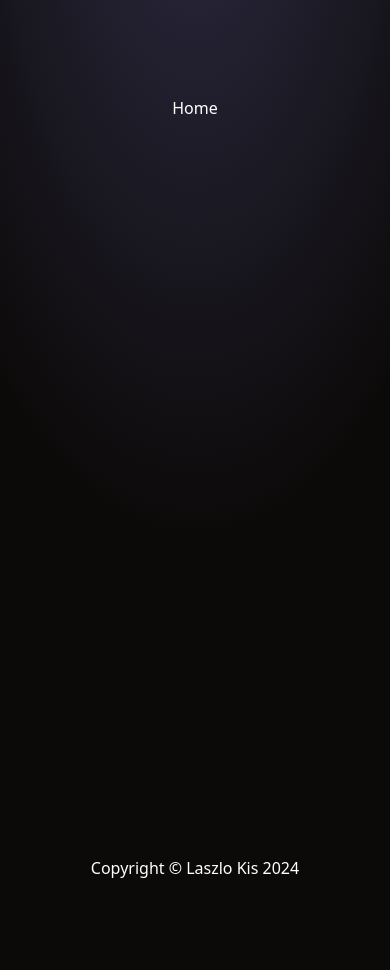
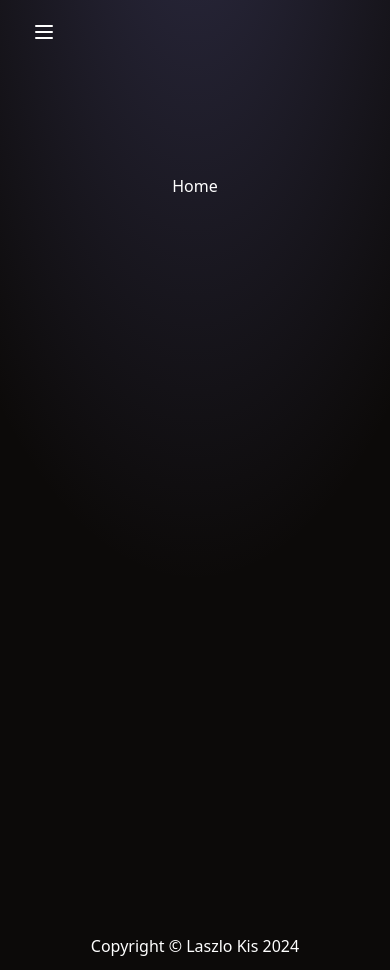
Before and after one commit to ev0clu/portfolio, a Next.js app: page / in a window 390 px wide. Before the commit the page ends 892 px from the top, so only its background shows below. Built offline with nearby package versions, Linux system fonts and the light colour scheme.

Commit message:
Header component has been prepared

```diff
--- a/src/app/layout.tsx
+++ b/src/app/layout.tsx
@@ -4,6 +4,7 @@
 import { cn } from "@/lib/utils";
 import { ThemeProvider } from "@/components/ThemeProvider";
 import { siteConfig } from "@/config/site";
+import Header from "@/components/Header";
 import Footer from "@/components/Footer";
 
 const fontSans = FontSans({
@@ -90,6 +91,7 @@
           enableSystem
           disableTransitionOnChange
         >
+          <Header />
           <main className="container flex-1">{children}</main>
           <Footer />
         </ThemeProvider>
--- /dev/null
+++ b/src/components/Header.tsx
@@ -0,0 +1,13 @@
+import MainNav from "./Header/MainNav";
+import MobileNav from "./Header/MobileNav";
+
+const Header = () => {
+  return (
+    <header className="container mb-2 py-5">
+      <MainNav />
+      <MobileNav />
+    </header>
+  );
+};
+
+export default Header;
--- /dev/null
+++ b/src/components/Header/MainNav.tsx
@@ -0,0 +1,20 @@
+import Image from "next/image";
+import { navConfig } from "@/config/nav";
+import Link from "next/link";
+
+const MainNav = () => {
+  return (
+    <div className="flex flex-row items-center justify-between">
+      <Link href={"/"} className="hidden sm:block">
+        <Image src="/logo.svg" width={20} height={20} alt="Logo" />
+      </Link>
+      <ul className="hidden flex-row gap-3 sm:flex">
+        {navConfig.map((element) => (
+          <li key={element}>{element}</li>
+        ))}
+      </ul>
+    </div>
+  );
+};
+
+export default MainNav;
--- /dev/null
+++ b/src/components/Header/MobileNav.tsx
@@ -0,0 +1,41 @@
+"use client";
+
+import { useState } from "react";
+import {
+  Sheet,
+  SheetContent,
+  SheetDescription,
+  SheetTitle,
+  SheetTrigger,
+} from "@/components/ui/sheet";
+import { Button } from "../ui/button";
+import { Menu } from "lucide-react";
+import { navConfig } from "@/config/nav";
+
+const MobileNav = () => {
+  const [open, setOpen] = useState(false);
+
+  return (
+    <Sheet open={open} onOpenChange={setOpen}>
+      <SheetTrigger asChild>
+        <Button
+          variant="ghost"
+          className="mr-2 h-6 px-0 py-0 text-base hover:bg-transparent focus-visible:bg-transparent focus-visible:ring-0 focus-visible:ring-offset-0 sm:hidden"
+        >
+          <Menu />
+        </Button>
+      </SheetTrigger>
+      <SheetTitle className="sr-only"></SheetTitle>
+      <SheetDescription className="sr-only"></SheetDescription>
+      <SheetContent side={"left"} className="px-8 py-3">
+        {navConfig.map((element) => (
+          <li key={element} className="list-none">
+            {element}
+          </li>
+        ))}
+      </SheetContent>
+    </Sheet>
+  );
+};
+
+export default MobileNav;
--- /dev/null
+++ b/src/components/ui/button.tsx
@@ -0,0 +1,56 @@
+import * as React from "react"
+import { Slot } from "@radix-ui/react-slot"
+import { cva, type VariantProps } from "class-variance-authority"
+
+import { cn } from "@/lib/utils"
+
+const buttonVariants = cva(
+  "inline-flex items-center justify-center whitespace-nowrap rounded-md text-sm font-medium ring-offset-background transition-colors focus-visible:outline-none focus-visible:ring-2 focus-visible:ring-ring focus-visible:ring-offset-2 disabled:pointer-events-none disabled:opacity-50",
+  {
+    variants: {
+      variant: {
+        default: "bg-primary text-primary-foreground hover:bg-primary/90",
+        destructive:
+          "bg-destructive text-destructive-foreground hover:bg-destructive/90",
+        outline:
+          "border border-input bg-background hover:bg-accent hover:text-accent-foreground",
+        secondary:
+          "bg-secondary text-secondary-foreground hover:bg-secondary/80",
+        ghost: "hover:bg-accent hover:text-accent-foreground",
+        link: "text-primary underline-offset-4 hover:underline",
+      },
+      size: {
+        default: "h-10 px-4 py-2",
+        sm: "h-9 rounded-md px-3",
+        lg: "h-11 rounded-md px-8",
+        icon: "h-10 w-10",
+      },
+    },
+    defaultVariants: {
+      variant: "default",
+      size: "default",
+    },
+  }
+)
+
+export interface ButtonProps
+  extends React.ButtonHTMLAttributes<HTMLButtonElement>,
+    VariantProps<typeof buttonVariants> {
+  asChild?: boolean
+}
+
+const Button = React.forwardRef<HTMLButtonElement, ButtonProps>(
+  ({ className, variant, size, asChild = false, ...props }, ref) => {
+    const Comp = asChild ? Slot : "button"
+    return (
+      <Comp
+        className={cn(buttonVariants({ variant, size, className }))}
+        ref={ref}
+        {...props}
+      />
+    )
+  }
+)
+Button.displayName = "Button"
+
+export { Button, buttonVariants }
--- /dev/null
+++ b/src/components/ui/sheet.tsx
@@ -0,0 +1,140 @@
+"use client"
+
+import * as React from "react"
+import * as SheetPrimitive from "@radix-ui/react-dialog"
+import { cva, type VariantProps } from "class-variance-authority"
+import { X } from "lucide-react"
+
+import { cn } from "@/lib/utils"
+
+const Sheet = SheetPrimitive.Root
+
+const SheetTrigger = SheetPrimitive.Trigger
+
+const SheetClose = SheetPrimitive.Close
+
+const SheetPortal = SheetPrimitive.Portal
+
+const SheetOverlay = React.forwardRef<
+  React.ElementRef<typeof SheetPrimitive.Overlay>,
+  React.ComponentPropsWithoutRef<typeof SheetPrimitive.Overlay>
+>(({ className, ...props }, ref) => (
+  <SheetPrimitive.Overlay
+    className={cn(
+      "fixed inset-0 z-50 bg-black/80  data-[state=open]:animate-in data-[state=closed]:animate-out data-[state=closed]:fade-out-0 data-[state=open]:fade-in-0",
+      className
+    )}
+    {...props}
+    ref={ref}
+  />
+))
+SheetOverlay.displayName = SheetPrimitive.Overlay.displayName
+
+const sheetVariants = cva(
+  "fixed z-50 gap-4 bg-background p-6 shadow-lg transition ease-in-out data-[state=open]:animate-in data-[state=closed]:animate-out data-[state=closed]:duration-300 data-[state=open]:duration-500",
+  {
+    variants: {
+      side: {
+        top: "inset-x-0 top-0 border-b data-[state=closed]:slide-out-to-top data-[state=open]:slide-in-from-top",
+        bottom:
+          "inset-x-0 bottom-0 border-t data-[state=closed]:slide-out-to-bottom data-[state=open]:slide-in-from-bottom",
+        left: "inset-y-0 left-0 h-full w-3/4 border-r data-[state=closed]:slide-out-to-left data-[state=open]:slide-in-from-left sm:max-w-sm",
+        right:
+          "inset-y-0 right-0 h-full w-3/4  border-l data-[state=closed]:slide-out-to-right data-[state=open]:slide-in-from-right sm:max-w-sm",
+      },
+    },
+    defaultVariants: {
+      side: "right",
+    },
+  }
+)
+
+interface SheetContentProps
+  extends React.ComponentPropsWithoutRef<typeof SheetPrimitive.Content>,
+    VariantProps<typeof sheetVariants> {}
+
+const SheetContent = React.forwardRef<
+  React.ElementRef<typeof SheetPrimitive.Content>,
+  SheetContentProps
+>(({ side = "right", className, children, ...props }, ref) => (
+  <SheetPortal>
+    <SheetOverlay />
+    <SheetPrimitive.Content
+      ref={ref}
+      className={cn(sheetVariants({ side }), className)}
+      {...props}
+    >
+      {children}
+      <SheetPrimitive.Close className="absolute right-4 top-4 rounded-sm opacity-70 ring-offset-background transition-opacity hover:opacity-100 focus:outline-none focus:ring-2 focus:ring-ring focus:ring-offset-2 disabled:pointer-events-none data-[state=open]:bg-secondary">
+        <X className="h-4 w-4" />
+        <span className="sr-only">Close</span>
+      </SheetPrimitive.Close>
+    </SheetPrimitive.Content>
+  </SheetPortal>
+))
+SheetContent.displayName = SheetPrimitive.Content.displayName
+
+const SheetHeader = ({
+  className,
+  ...props
+}: React.HTMLAttributes<HTMLDivElement>) => (
+  <div
+    className={cn(
+      "flex flex-col space-y-2 text-center sm:text-left",
+      className
+    )}
+    {...props}
+  />
+)
+SheetHeader.displayName = "SheetHeader"
+
+const SheetFooter = ({
+  className,
+  ...props
+}: React.HTMLAttributes<HTMLDivElement>) => (
+  <div
+    className={cn(
+      "flex flex-col-reverse sm:flex-row sm:justify-end sm:space-x-2",
+      className
+    )}
+    {...props}
+  />
+)
+SheetFooter.displayName = "SheetFooter"
+
+const SheetTitle = React.forwardRef<
+  React.ElementRef<typeof SheetPrimitive.Title>,
+  React.ComponentPropsWithoutRef<typeof SheetPrimitive.Title>
+>(({ className, ...props }, ref) => (
+  <SheetPrimitive.Title
+    ref={ref}
+    className={cn("text-lg font-semibold text-foreground", className)}
+    {...props}
+  />
+))
+SheetTitle.displayName = SheetPrimitive.Title.displayName
+
+const SheetDescription = React.forwardRef<
+  React.ElementRef<typeof SheetPrimitive.Description>,
+  React.ComponentPropsWithoutRef<typeof SheetPrimitive.Description>
+>(({ className, ...props }, ref) => (
+  <SheetPrimitive.Description
+    ref={ref}
+    className={cn("text-sm text-muted-foreground", className)}
+    {...props}
+  />
+))
+SheetDescription.displayName = SheetPrimitive.Description.displayName
+
+export {
+  Sheet,
+  SheetPortal,
+  SheetOverlay,
+  SheetTrigger,
+  SheetClose,
+  SheetContent,
+  SheetHeader,
+  SheetFooter,
+  SheetTitle,
+  SheetDescription,
+}
--- /dev/null
+++ b/src/config/nav.ts
@@ -0,0 +1 @@
+export const navConfig = ["Home", "About", "Projects", "Contact"];
```
